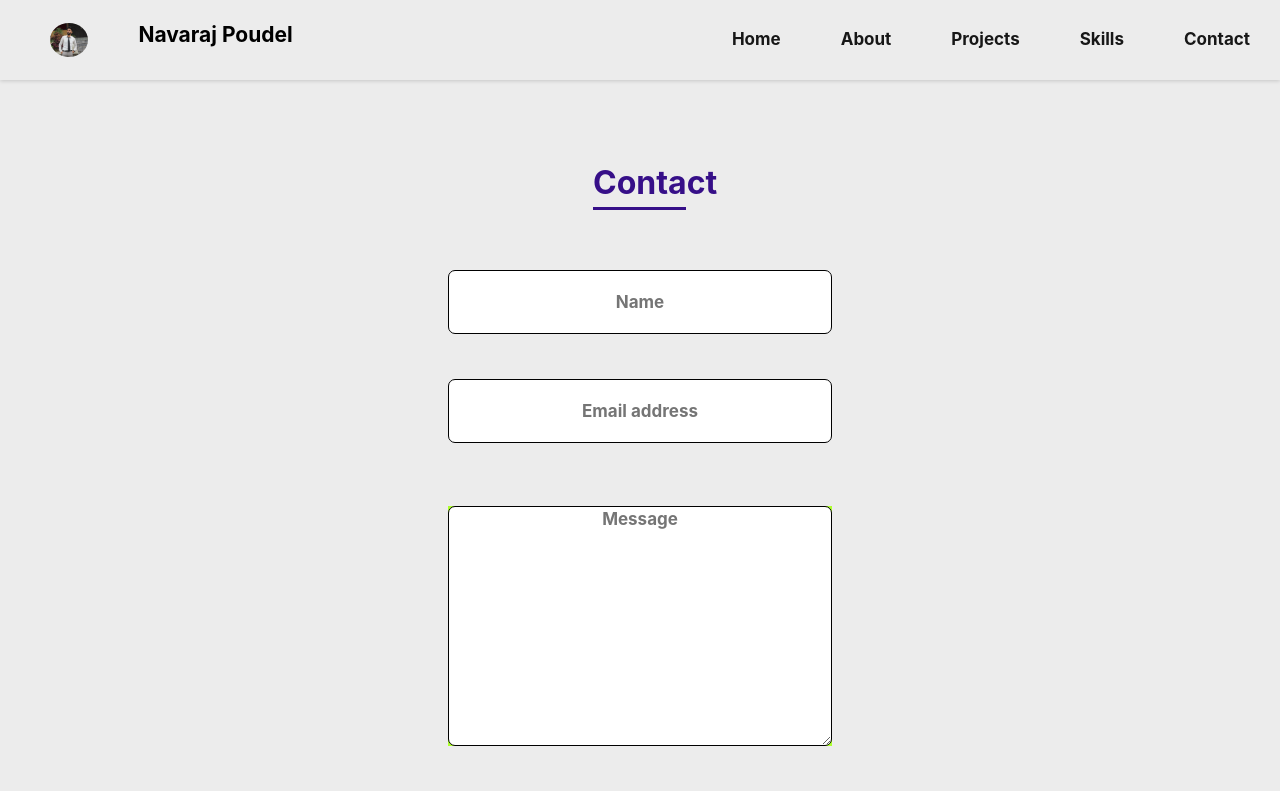
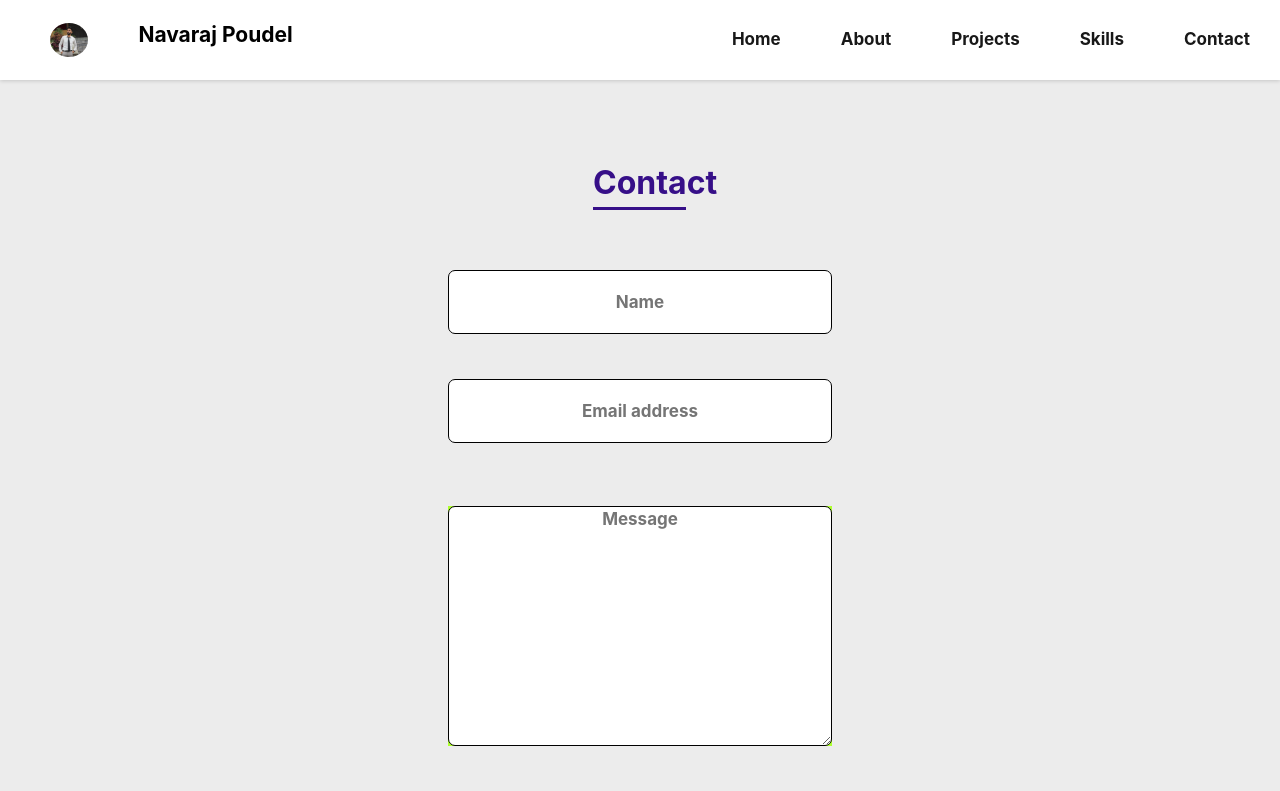
Before and after one commit to Navaraj-Poudel/Personal_Website, a React (Create React App) app in the folder my_personal_website/: page /Personal_Website/contact in a window 1280 px wide. Shown: the top 791 px of the page. Built offline with nearby package versions, Linux system fonts and the light colour scheme.

Commit message:
background_color_change

```diff
--- a/my_personal_website/src/Component/Navbar/style.css
+++ b/my_personal_website/src/Component/Navbar/style.css
@@ -8,8 +8,8 @@ html{
 
 .Navbar{
     height: 10vh;
-    /* background-color:white; */
-        background-color:#ECECEC;
+    background-color:white;
+        /* background-color:#ECECEC; */
     display: flex;
     position:sticky;
     top: 0px;
```
